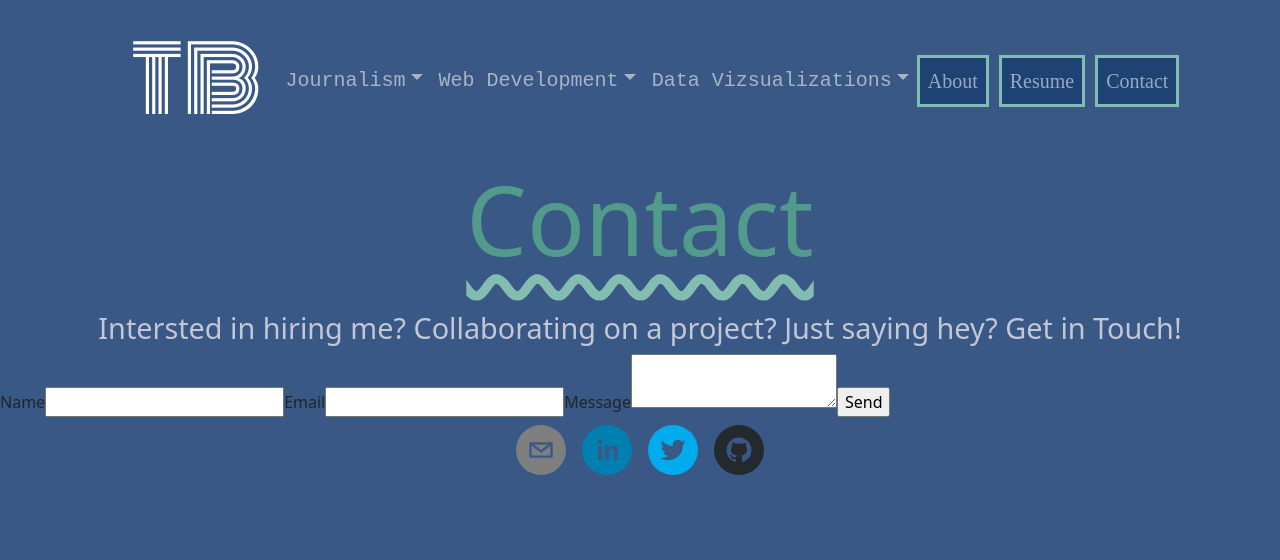
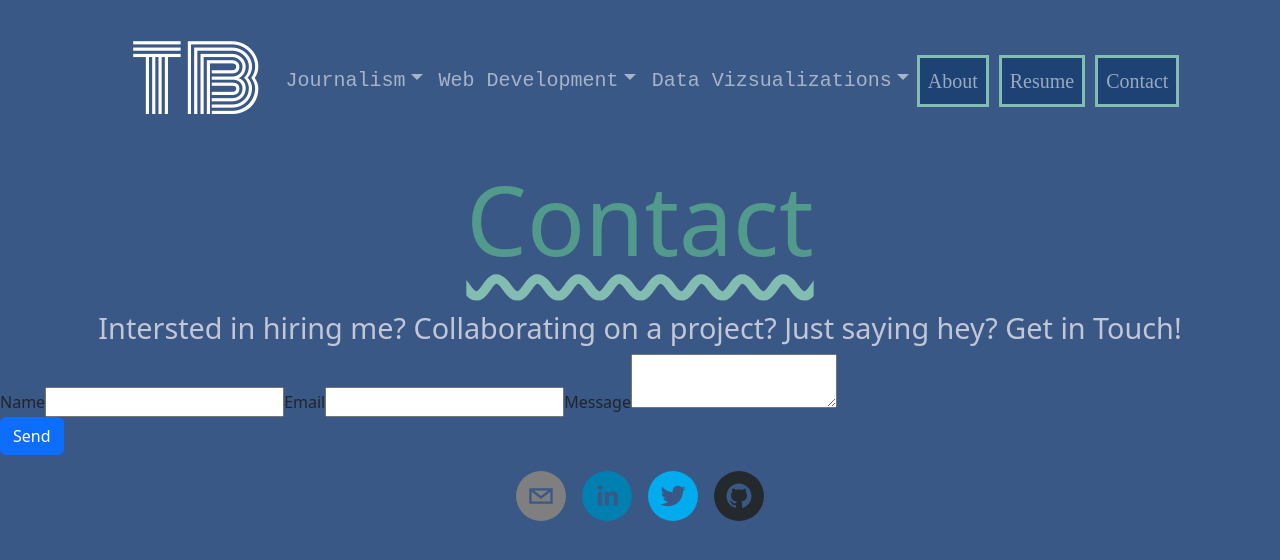
Before and after one commit to tbrown034/My-site, a React (Create React App) app: page /contact in a window 1280 px wide. Shown: the top 560 px of the page. Built offline with nearby package versions, Linux system fonts and the light colour scheme; a web font is replaced by a local one.

Commit message:
contact form toast works with new button

```diff
--- a/package.json
+++ b/package.json
@@ -24,6 +24,7 @@
     "react-router-dom": "^6.4.2",
     "react-scripts": "5.0.1",
     "react-social-icons": "^5.15.0",
+    "react-toastify": "^9.1.1",
     "tableau-api": "^2.2.3",
     "web-vitals": "^2.1.4"
   },
--- a/src/components/Contact.js
+++ b/src/components/Contact.js
@@ -1,18 +1,21 @@
-import React, { useRef } from 'react';
+import React, { useRef }  from 'react';
+import {useState} from 'react';
 import emailjs from '@emailjs/browser';
+import Button from 'react-bootstrap/Button';
+import Toast from 'react-bootstrap/Toast';
+
 
  const Contact = () => {
   const form = useRef();
+  const [showA, setShowA] = useState(false);
+  const toggleShowA = () => setShowA(!showA);
 
   const sendEmail = (e) => {
+    console.log('handleSubmit ran');
     e.preventDefault();
+    e.target.reset();
 
-    emailjs.sendForm('YOUR_SERVICE_ID', 'YOUR_TEMPLATE_ID', form.current, 'YOUR_PUBLIC_KEY')
-      .then((result) => {
-          console.log(result.text);
-      }, (error) => {
-          console.log(error.text);
-      });
+
   };
 
   return (
@@ -20,15 +23,31 @@ import emailjs from '@emailjs/browser';
     <h1>Contact</h1>
     <h3>Intersted in hiring me? Collaborating on a project? Just saying hey? Get in Touch!</h3>
     <div>
-    <form ref={form} onSubmit={sendEmail}>
+    <form id="contactForm" ref={form} onSubmit={sendEmail}>
       <label>Name</label>
       <input type="text" name="user_name" />
       <label>Email</label>
       <input type="email" name="user_email" />
       <label>Message</label>
       <textarea name="message" />
-      <input type="submit" value="Send" />
     </form>
+
+    <Button form="contactForm" type="submit" value="send" onClick={toggleShowA} className="mb-2">
+          Send
+        </Button>
+        <Toast show={showA} autohide="true" onClose={toggleShowA}>
+          <Toast.Header>
+            <img
+              src="holder.js/20x20?text=%20"
+              className="rounded me-2"
+              alt=""
+            />
+            <strong className="me-auto">Success!</strong>
+            <small>11 mins ago</small>
+          </Toast.Header>
+          <Toast.Body>Thanks for sending your message! I'll get back to you ASAP!</Toast.Body>
+        </Toast>
+
     </div>
     </>
   );
```
Also changed, not shown: 1 other file (tests, documents, lock files or other folders).
